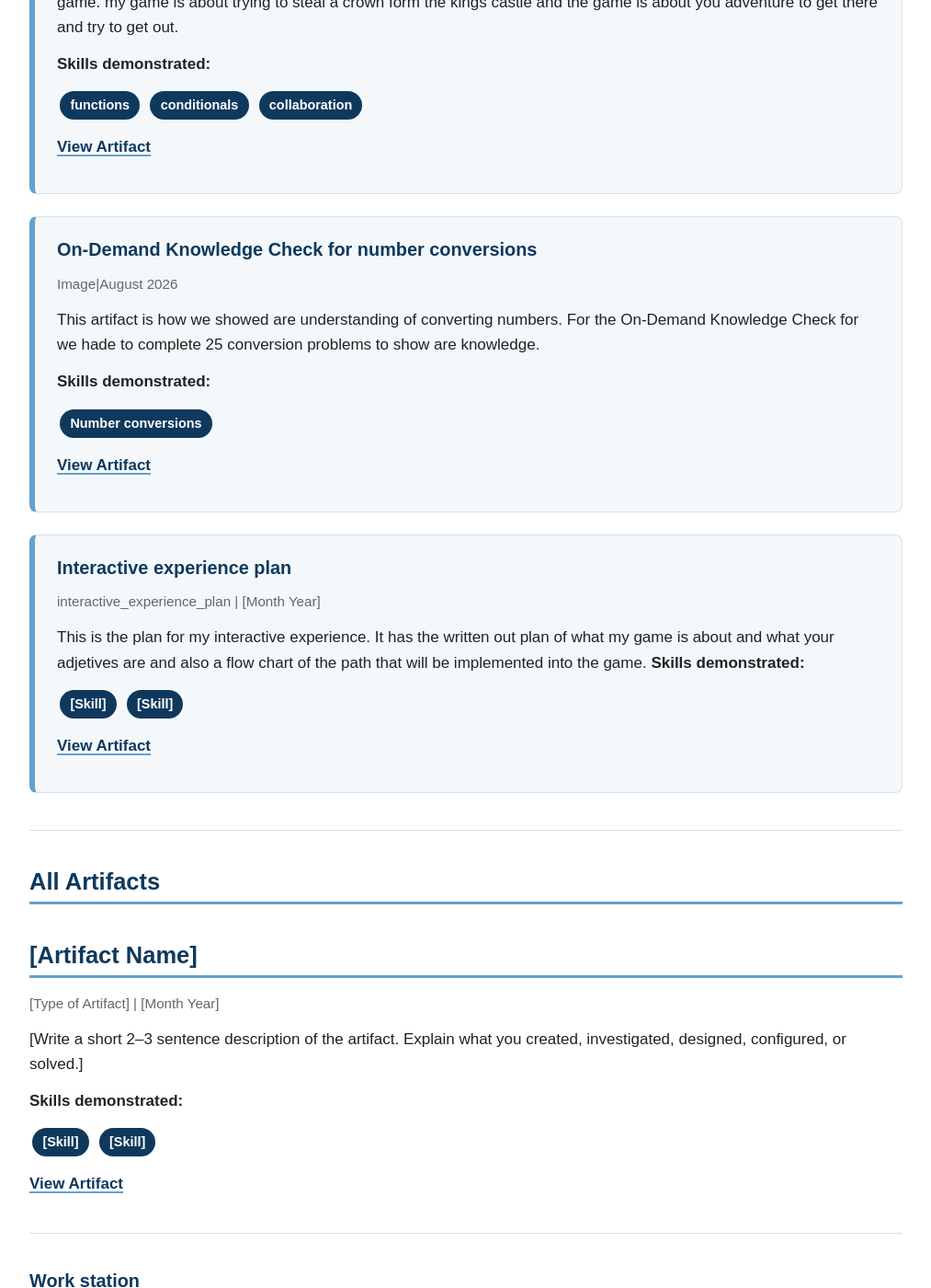
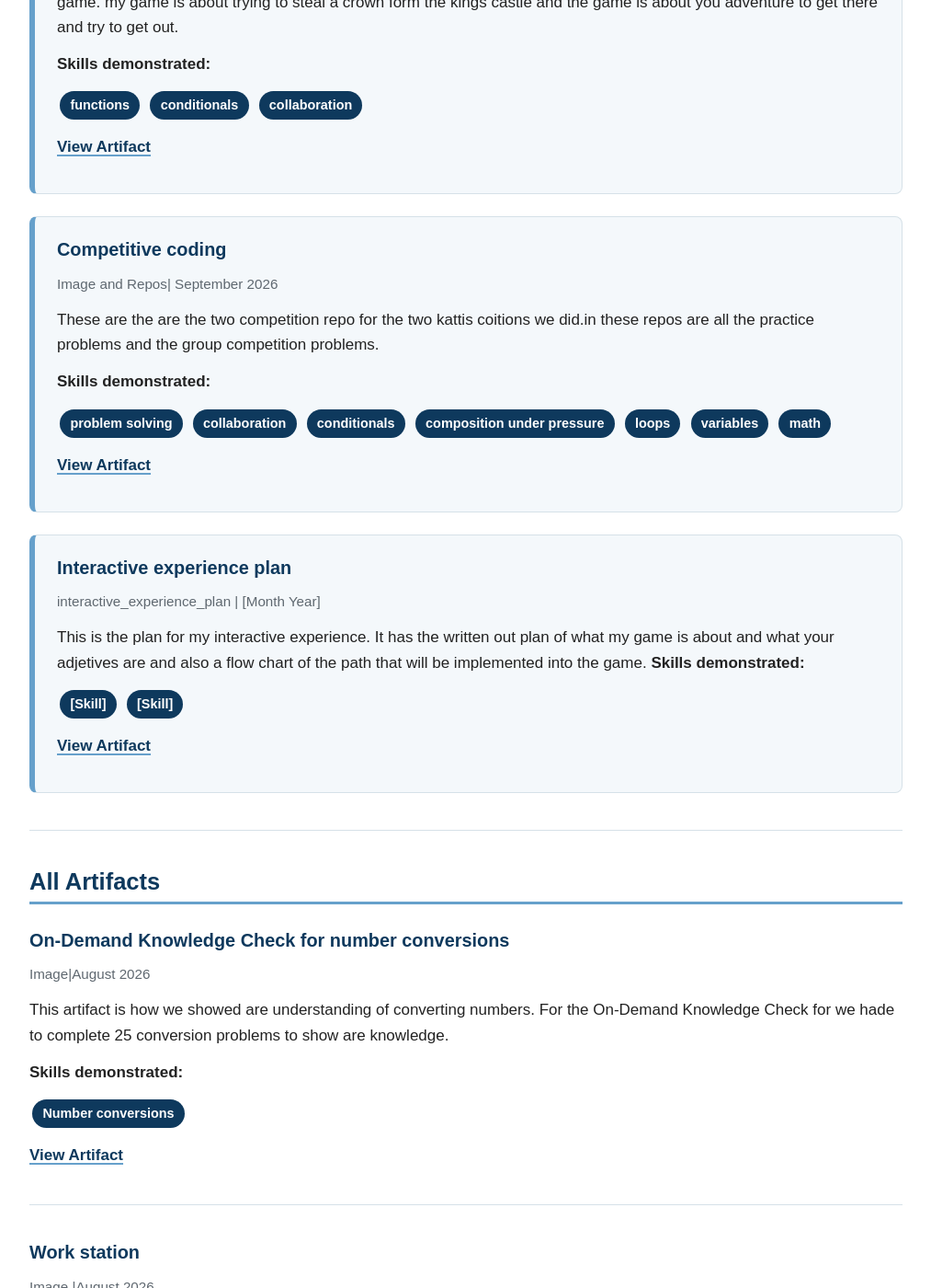
Before and after one commit to Judeaveritt/Apex-portfolio-, a Jekyll site: the page built from artifacts.md, in a window 1280 px wide and 1400 px high, scrolled down 568 px. Shown: the whole window at 92% size, without its empty margins (133-1146 px from the left). Built offline with Jekyll 4.4.1, drawn with Linux system fonts in a browser that asks for light colours.

Commit message:
add Competitive coding to  artifact.md

```diff
--- a/artifacts.md
+++ b/artifacts.md
@@ -35,18 +35,22 @@ This perfect we made a interactive experience game. we added different ending an
 
 <div class="artifact-card" markdown="1">
 
-### On-Demand Knowledge Check for number conversions
-<p class="artifact-meta">Image|August 2026</p>
+### Competitive coding
+<p class="artifact-meta">Image and Repos| September 2026</p>
 
-This artifact is how we showed are understanding of converting numbers. For the On-Demand Knowledge Check for we hade to complete 25 conversion problems to show are knowledge.
+These are the are the two competition repo for the two kattis coitions we did.in these repos are all the practice problems and the group competition problems.
 
 **Skills demonstrated:**
 
-<span class="skill-tag">Number conversions</span>
+<span class="skill-tag">problem solving</span>
+<span class="skill-tag">collaboration</span>
+<span class="skill-tag">conditionals</span>
+<span class="skill-tag">composition under pressure</span>
+<span class="skill-tag">loops</span>
+<span class="skill-tag">variables</span>
+<span class="skill-tag">math</span>
 
-
-[View Artifact](artifacts/number_conversion/)
-
+[View Artifact](artifacts/Competitive_coding/)
 </div>
 
 <div class="artifact-card" markdown="1">
@@ -67,17 +71,20 @@ This is the plan for my interactive experience. It has the written out plan of w
 ---
 ## All Artifacts
 
-## [Artifact Name]
-<p class="artifact-meta">[Type of Artifact] | [Month Year]</p>
+### On-Demand Knowledge Check for number conversions
+<p class="artifact-meta">Image|August 2026</p>
 
-[Write a short 2–3 sentence description of the artifact. Explain what you created, investigated, designed, configured, or solved.]
+This artifact is how we showed are understanding of converting numbers. For the On-Demand Knowledge Check for we hade to complete 25 conversion problems to show are knowledge.
 
 **Skills demonstrated:**
 
-<span class="skill-tag">[Skill]</span>
-<span class="skill-tag">[Skill]</span>
+<span class="skill-tag">Number conversions</span>
 
-[View Artifact](artifacts/ARTIFACT-FOLDER/)
+
+[View Artifact](artifacts/number_conversion/)
+
+
+
 
 
 ---
```
Also changed, not shown: artifacts/Competitive_coding/index.md (renamed from artifacts/Competitive coding/index.md, +1 -1 lines).
